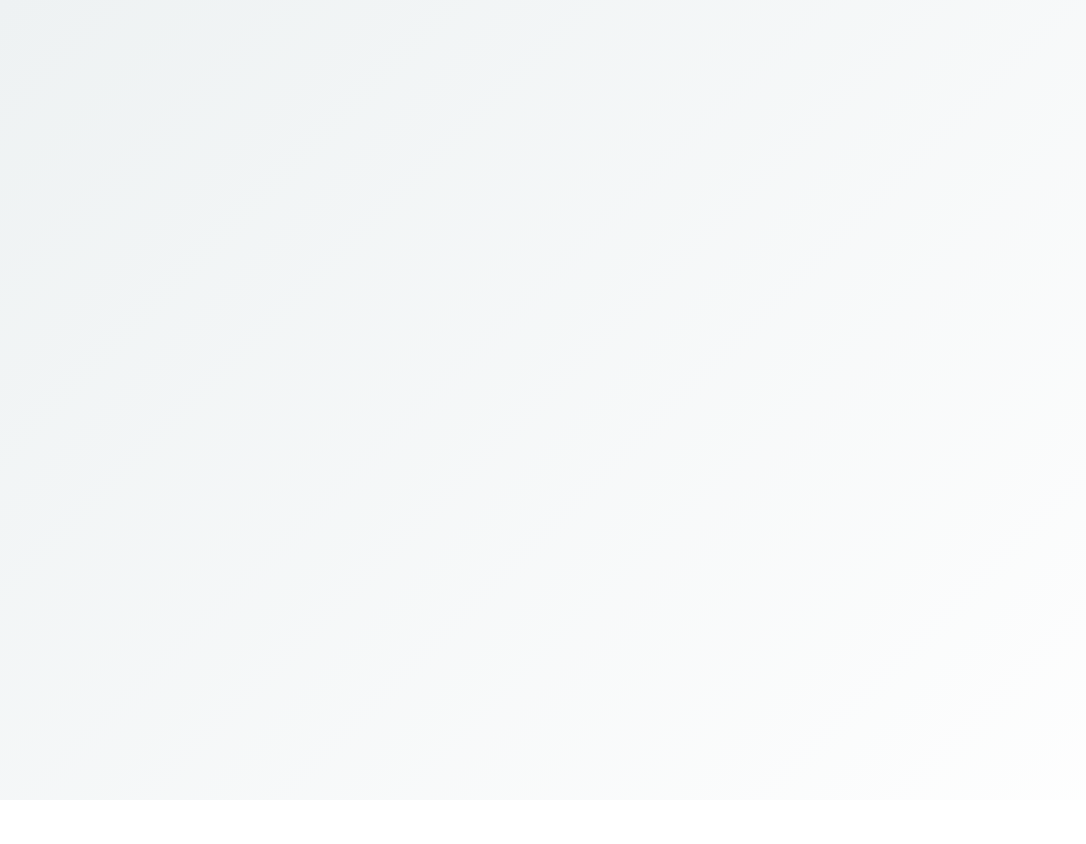
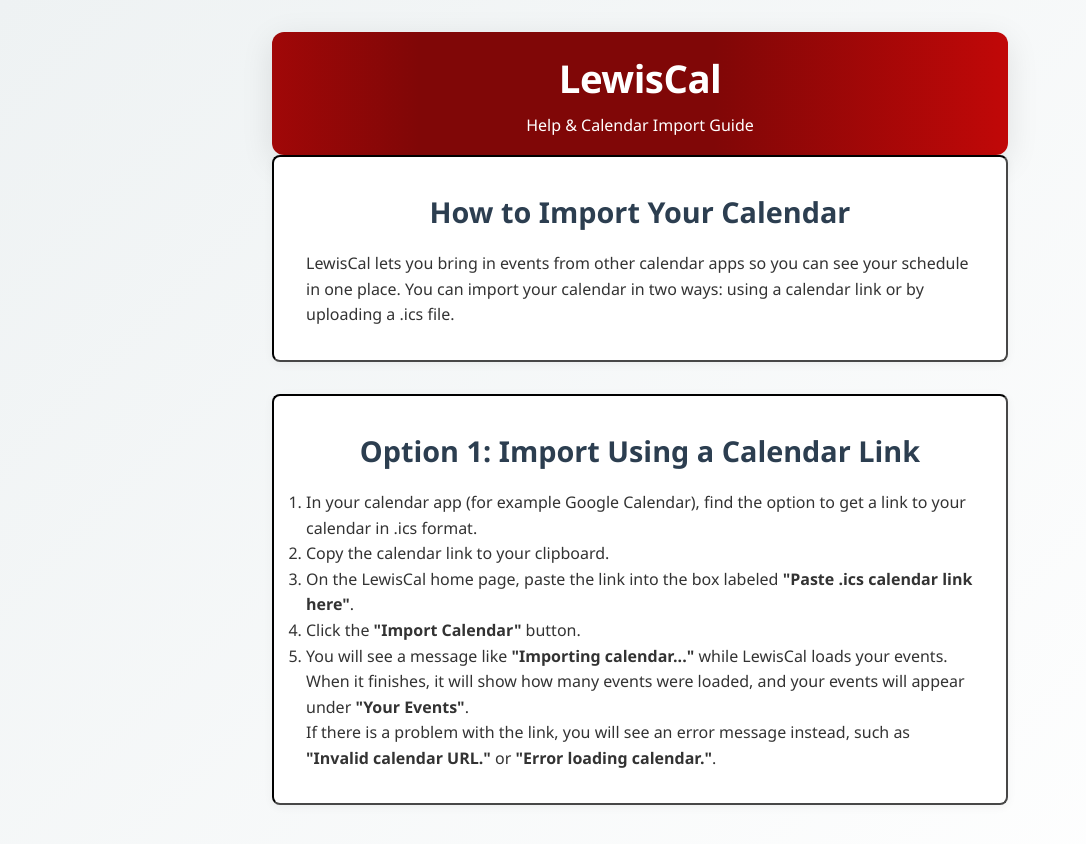
Before and after one commit to DV-SoftEnginFall2025-Sprint-04/LewisCal, a plain HTML site: page frontend/help.html in a window 1280 px wide. Shown: the whole page, without its empty margins (0-1086 px from the left). Before the commit the page ends 800 px from the top, so only its background shows below. Drawn offline with Linux system fonts and the light colour scheme.

Commit message:
Update help.html

```diff
--- a/frontend/help.html
+++ b/frontend/help.html
@@ -7,3 +7,50 @@
     <link rel="icon" href="Images/calendar_icon.png" />
     <link rel="stylesheet" href="style1.css" />
   </head>
+
+  <body>
+    <div class="container">
+      <header>
+        <h1>LewisCal</h1>
+        <p class="subtitle">Help &amp; Calendar Import Guide</p>
+      </header>
+
+      <section class="welcome-section">
+        <h2>How to Import Your Calendar</h2>
+        <p>
+          LewisCal lets you bring in events from other calendar apps so you can
+          see your schedule in one place. You can import your calendar in two ways:
+          using a calendar link or by uploading a <code>.ics</code> file.
+        </p>
+      </section>
+
+      <section class="welcome-section">
+        <h2>Option 1: Import Using a Calendar Link</h2>
+        <ol>
+          <li>
+            In your calendar app (for example Google Calendar), find the option
+            to get a link to your calendar in <code>.ics</code> format.
+          </li>
+          <li>
+            Copy the calendar link to your clipboard.
+          </li>
+          <li>
+            On the LewisCal home page, paste the link into the box labeled
+            <strong>"Paste .ics calendar link here"</strong>.
+          </li>
+          <li>
+            Click the <strong>"Import Calendar"</strong> button.
+          </li>
+          <li>
+            You will see a message like <strong>"Importing calendar..."</strong>
+            while LewisCal loads your events. When it finishes, it will show how many
+            events were loaded, and your events will appear under
+            <strong>"Your Events"</strong>.
+          </li>
+        </ol>
+        <p>
+          If there is a problem with the link, you will see an error message instead,
+          such as <strong>"Invalid calendar URL."</strong> or
+          <strong>"Error loading calendar."</strong>.
+        </p>
+      </section>
```
